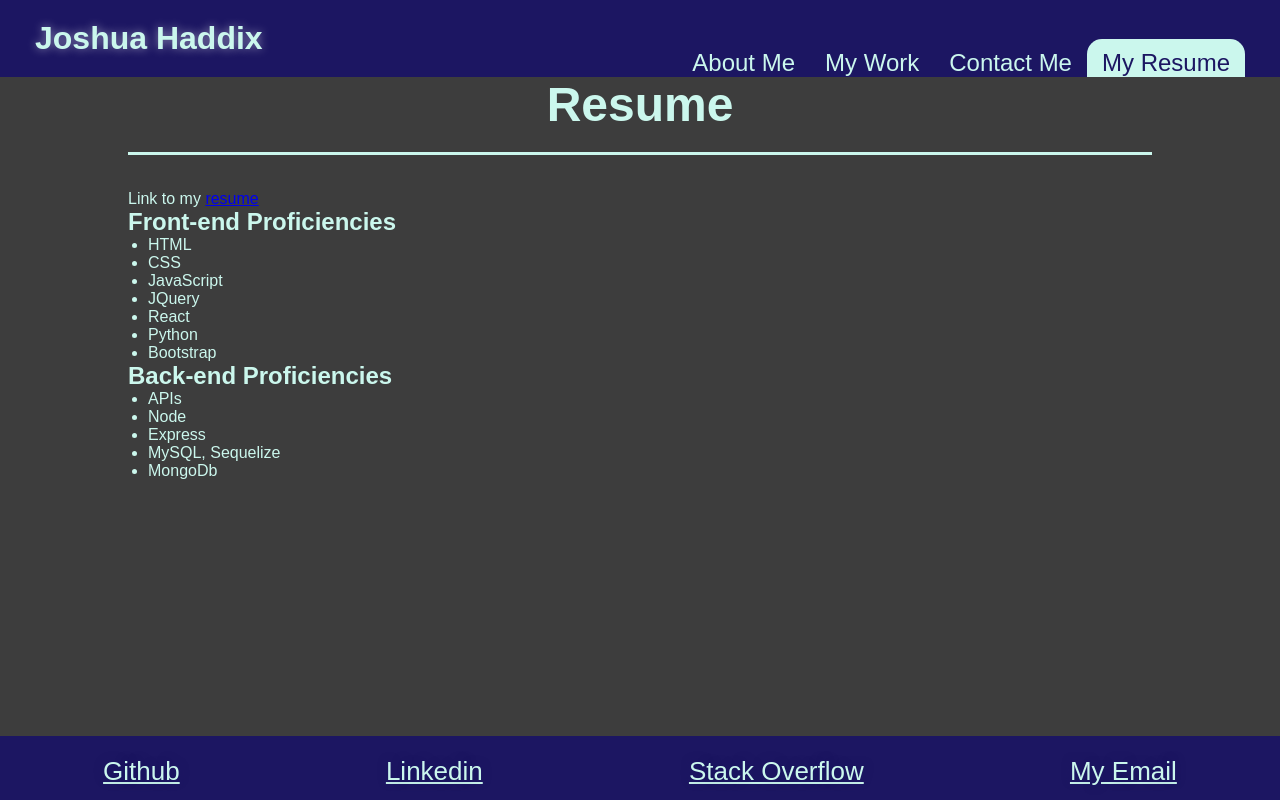
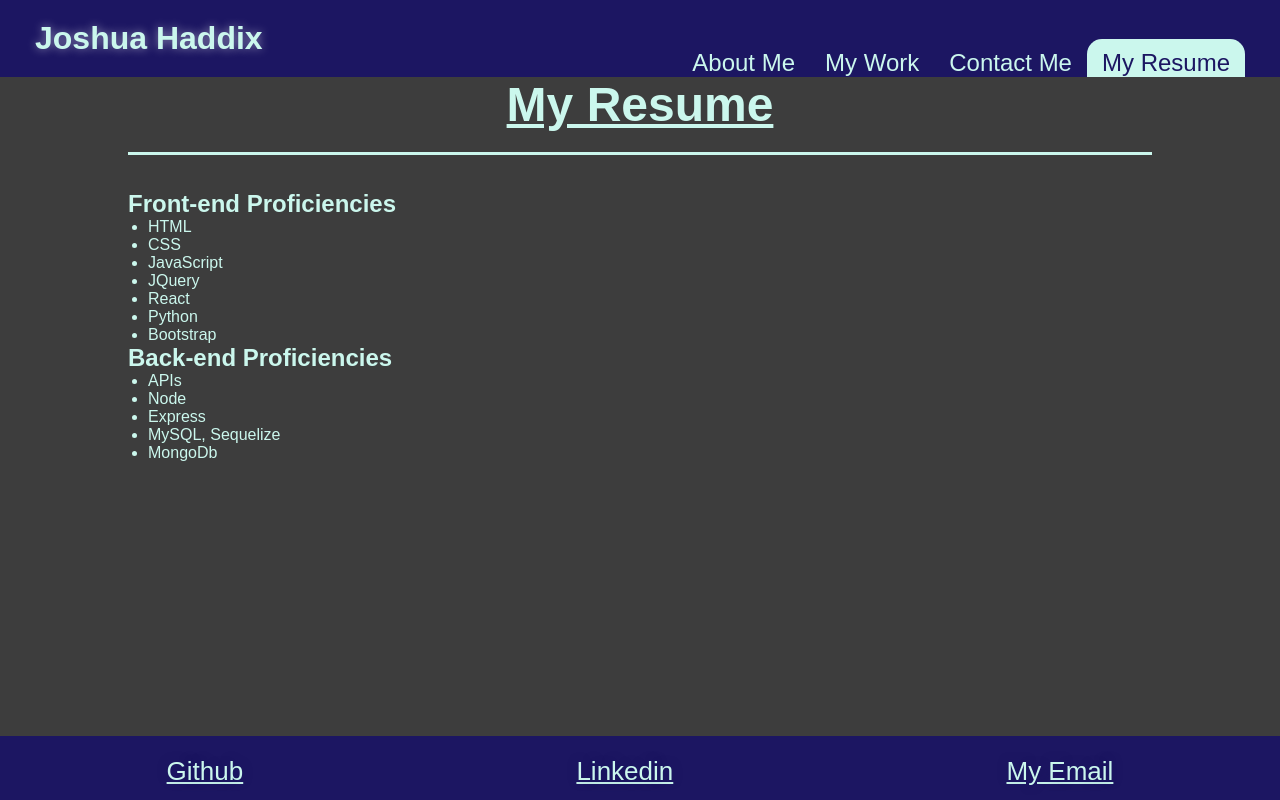
Before and after one commit to Spyromancy/react-portfolio, a React (Create React App) app: page / in a window 1280 px wide. Both pictures are taken after a click on the item "My Resume". Built offline with nearby package versions, Linux system fonts and the light colour scheme.

Commit message:
tweaked layout slightly

```diff
--- a/src/components/About/index.js
+++ b/src/components/About/index.js
@@ -20,6 +20,13 @@ function About() {
             i'm most proud of below so that you can better understand the
             quality of works i bring to the table.
           </p>
+          <h2>Skills</h2>
+          <p>
+            <strong>Languages:</strong> HTML, CSS, JavaScript, Python, MySQL
+            <br />
+            <strong>Applications:</strong> Node.js, JQuery, MongoDb, React,
+            Express.js, Sequelize, APIs
+          </p>
         </div>
       </div>
     </div>
--- a/src/components/Footer/index.js
+++ b/src/components/Footer/index.js
@@ -1,21 +1,16 @@
 import React from "react";
 
 function Footer({ viewing }) {
+  const notAbsolute = ["Work", "About"];
   return (
     <footer
-      className={`footer ${viewing !== "Work" && "absolute"} ${
-        viewing !== "About" && "about-foot"
-      }`}
+      className={`footer ${!notAbsolute.includes(viewing) && "absolute"} `}
     >
       <div className="footer-info">
         <a href="https://github.com/spyromancy"> Github </a>
 
         <a href="https://www.linkedin.com/in/joshua-haddix-1830a5239/">
           Linkedin
-        </a>
-
-        <a href="https://stackoverflow.com/users/18982022/josh-h">
-          Stack Overflow
         </a>
 
         <a href="mailto:josh.haddix598@gmail.com">My Email</a>
--- a/src/components/Resume/index.js
+++ b/src/components/Resume/index.js
@@ -3,15 +3,15 @@ import React from "react";
 function Resume() {
   return (
     <div>
-      <h2 className="section-title">Resume</h2>
+      <h2 className="section-title">
+        <a
+          className="my-resume"
+          href="https://docs.google.com/document/d/12kZii2si1fd4hGNR2l4Xgr1U1tuL_2hf/view"
+        >
+          My Resume
+        </a>
+      </h2>
       <div className="resume-container">
-        <p>
-          Link to my{" "}
-          <a href="https://docs.google.com/document/d/1_ttgMG_njOH3itKZch3D2O3kkOgwAqk1/view">
-            {" "}
-            resume
-          </a>
-        </p>
         <h2> Front-end Proficiencies </h2>
         <ul className="resume-list">
           <li> HTML </li>
--- a/src/index.css
+++ b/src/index.css
@@ -233,6 +233,10 @@ textarea {
 }
 /* Resume Styles */
 
+.my-resume {
+  color: var(--primary-color);
+}
+
 .resume-container {
   /* margin: 20px; */
   padding: 0 10%;
@@ -394,3 +398,9 @@ footer {
     width: 80%;
   }
 }
+
+@media screen and (max-width: 400px) and (max-height: 750px) {
+  .about-foot {
+    position: relative;
+  }
+}
```
